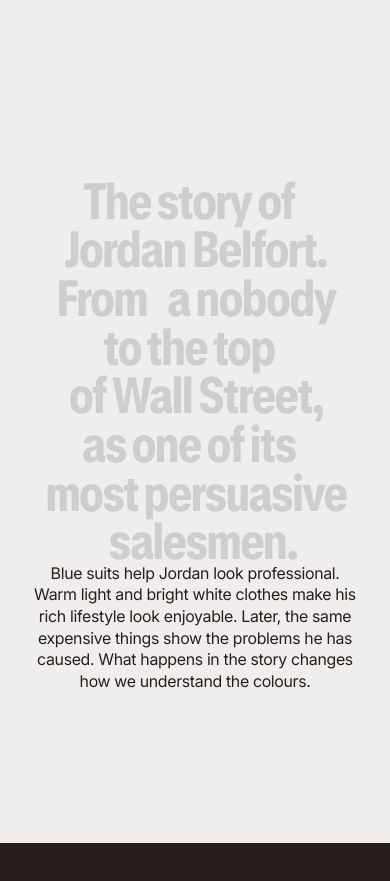
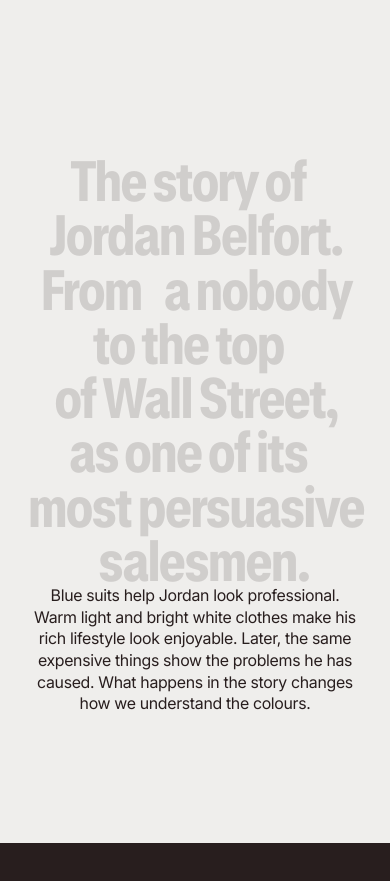
Before and after one commit to OmarTaheri/color-analysis, a Next.js app: page / in a window 390 px wide. Shown: the part 845-1726 px from the top of the page. Built offline with nearby package versions, Linux system fonts and the light colour scheme.

Commit message:
Increase mobile intro headline size

```diff
--- a/app/globals.css
+++ b/app/globals.css
@@ -164,7 +164,7 @@
 
  /* Preserve the authored phrase/image pairings instead of flex-wrapping them apart. */
  .intro{padding-left:18px;padding-right:18px}
- .intro-title{display:block;width:min(100%,650px);font-size:clamp(50px,13vw,68px);line-height:.84}
+ .intro-title{display:block;width:min(100%,650px);font-size:clamp(56px,14.5vw,82px);line-height:.84}
  .intro-line{display:block;min-height:0;line-height:inherit;margin:0 0 .12em}
  .intro-media{display:inline-flex;width:1.35em;height:.72em;margin:0 .08em;vertical-align:.06em;border-radius:5px}
  .intro-media img{width:100%;height:100%;object-fit:cover;border-radius:inherit}
```
